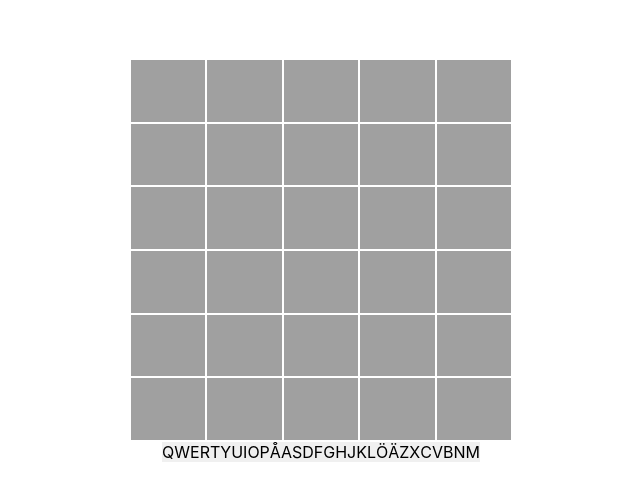
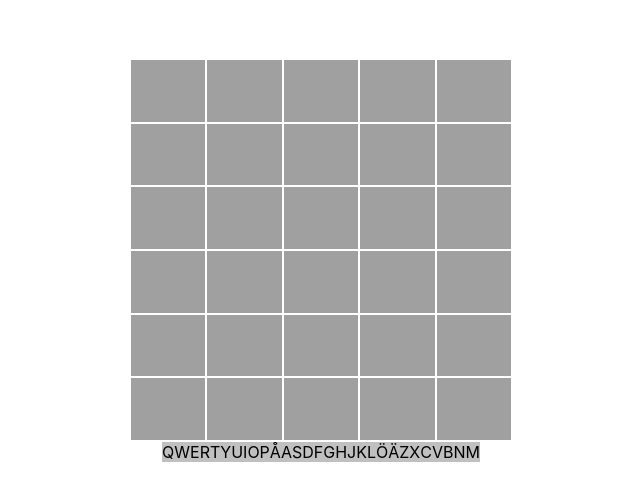
Before and after one commit to Jokab/ordle, a React (Create React App) app: page / in a window 1280 px wide. Shown: the part 140-640 px from the top of the page, without its empty margins (319-959 px from the left). Built offline with nearby package versions, Linux system fonts and the light colour scheme.

Commit message:
Improve colors

```diff
--- a/src/App.css
+++ b/src/App.css
@@ -11,7 +11,7 @@
   align-items:center;
   justify-content: center;
   flex-direction: row;
-  background-color: #f0f0f0
+  background-color: #c0c0c0
 }
 
 
@@ -23,7 +23,7 @@
 
 .Cell {
   background-color: #a0a0a0;
-  font-size: 2.5rem;
+  font-size: 1.5rem;
   width: 2.5rem;
   height: 2.5rem;
   text-align: center;
@@ -31,7 +31,7 @@
 }
 
 .Cell-correct {
-  background-color: green;
+  background-color: rgb(75, 184, 75);
 }
 
 .Cell-wrong {
@@ -39,7 +39,7 @@
 }
 
 .Cell-wrong-pos {
-  background-color: rgb(197, 197, 41);
+  background-color: rgb(236, 236, 40);
 }
 
 .Letter-red {
```
